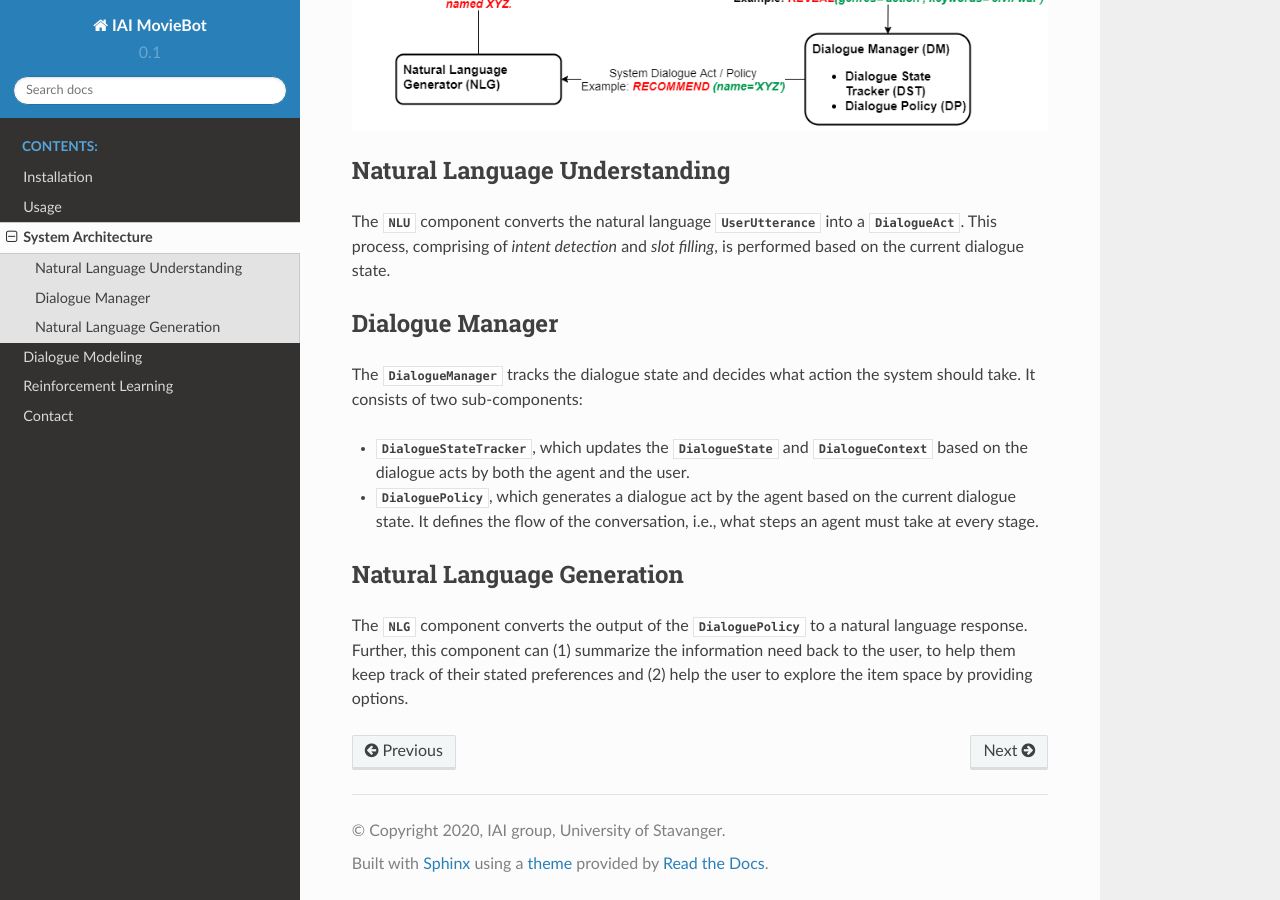
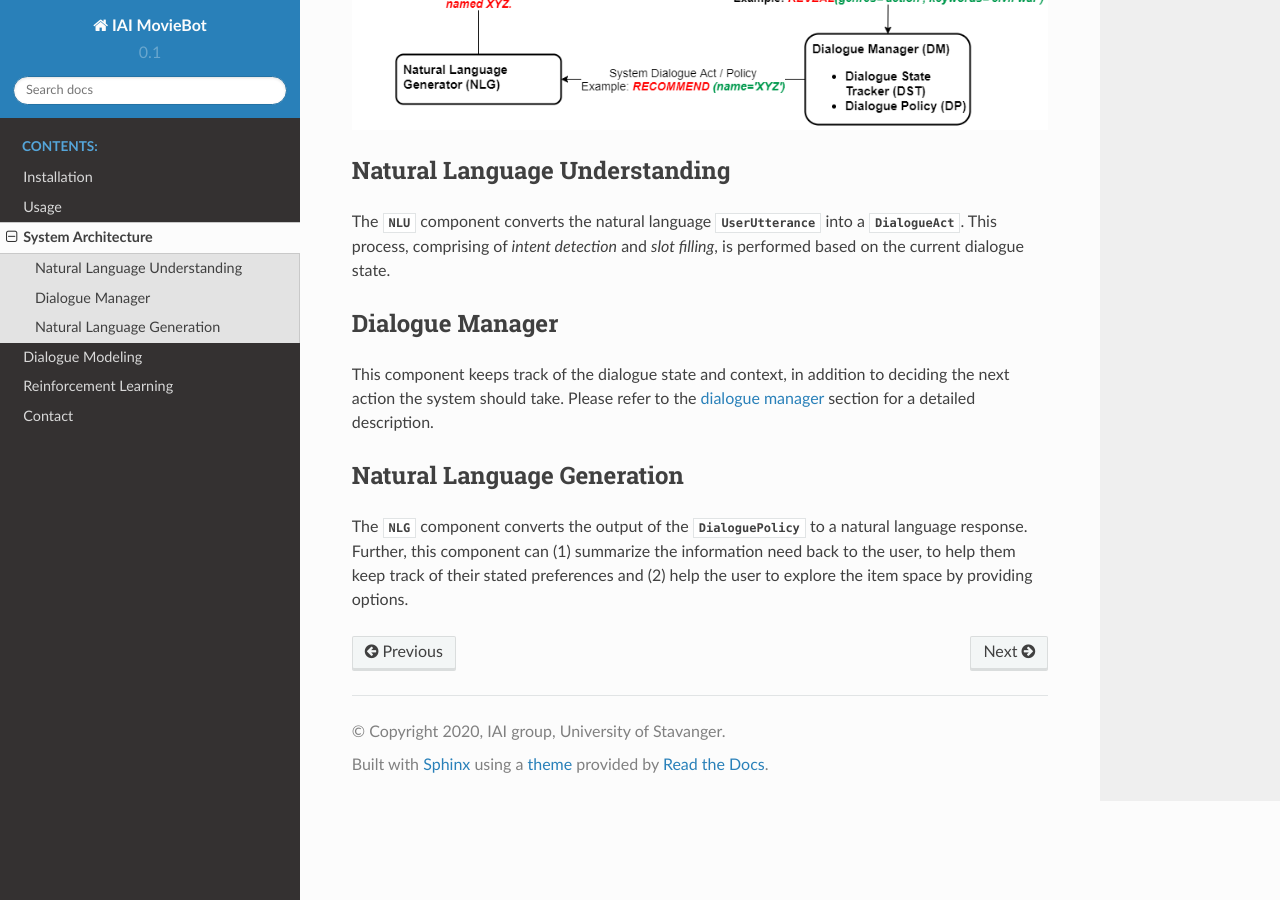
Before and after one commit to iai-group/MovieBot, a Sphinx documentation site: the page built from docs/source/architecture.rst, in a window 1280 px wide and 900 px high, scrolled down 501 px. Built offline with Sphinx 7.4.7 and the Read the Docs theme 2.0.0, drawn with Linux system fonts in a browser that asks for light colours.

Commit message:
Add documentation for dialogue manager Fixes #239

```diff
--- a/docs/source/architecture.rst
+++ b/docs/source/architecture.rst
@@ -17,11 +17,8 @@ The :py:class:`NLU <moviebot.nlu.nlu>` component converts the natural language :
 Dialogue Manager
 ----------------
 
-The :py:class:`DialogueManager <moviebot.dialogue_manager.dialogue_manager>` tracks the dialogue state and decides what action the system should take.  It consists of two sub-components:
-
-- :py:class:`DialogueStateTracker <moviebot.dialogue_manager.dialogue_state_tracker>`, which updates the :py:class:`DialogueState <moviebot.dialogue_manager.dialogue_state>` and :py:class:`DialogueContext <moviebot.dialogue_manager.dialogue_context>` based on the dialogue acts by both the agent and the user.
-- :py:class:`DialoguePolicy <moviebot.dialogue_manager.dialogue_policy>`, which generates a dialogue act by the agent based on the current dialogue state. It defines the flow of the conversation, i.e., what steps an agent must take at every stage.
-
+This component keeps track of the dialogue state and context, in addition to deciding the next action the system should take.
+Please refer to the :doc:`dialogue manager <dialogue_manager>` section for a detailed description.
 
 Natural Language Generation
 ---------------------------
```
Also changed, not shown: docs/source/dialogue_manager.rst (added, +39 -0 lines), docs/source/installation.rst (+5 -5 lines).
